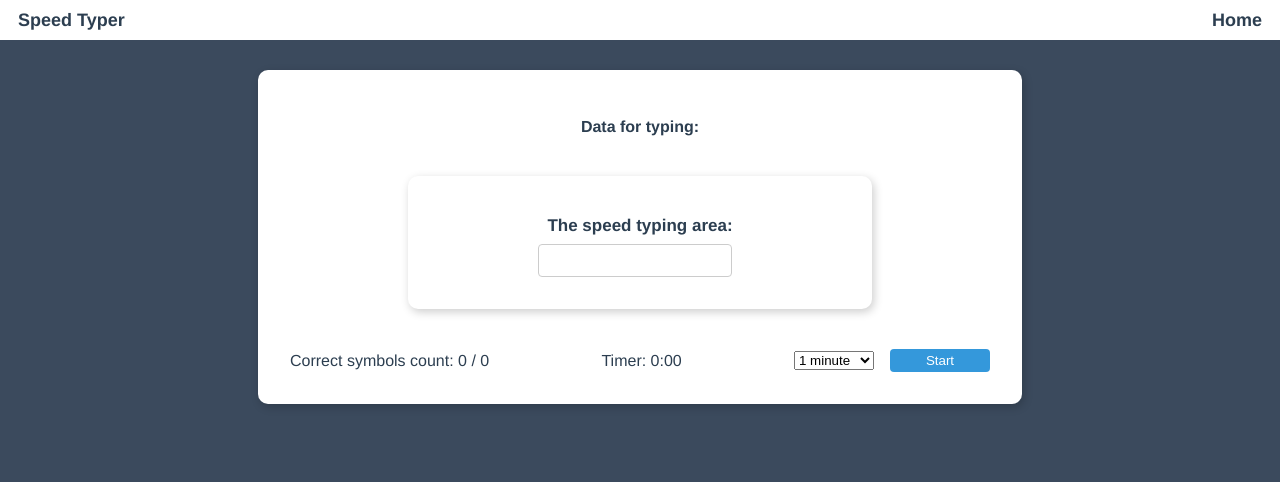
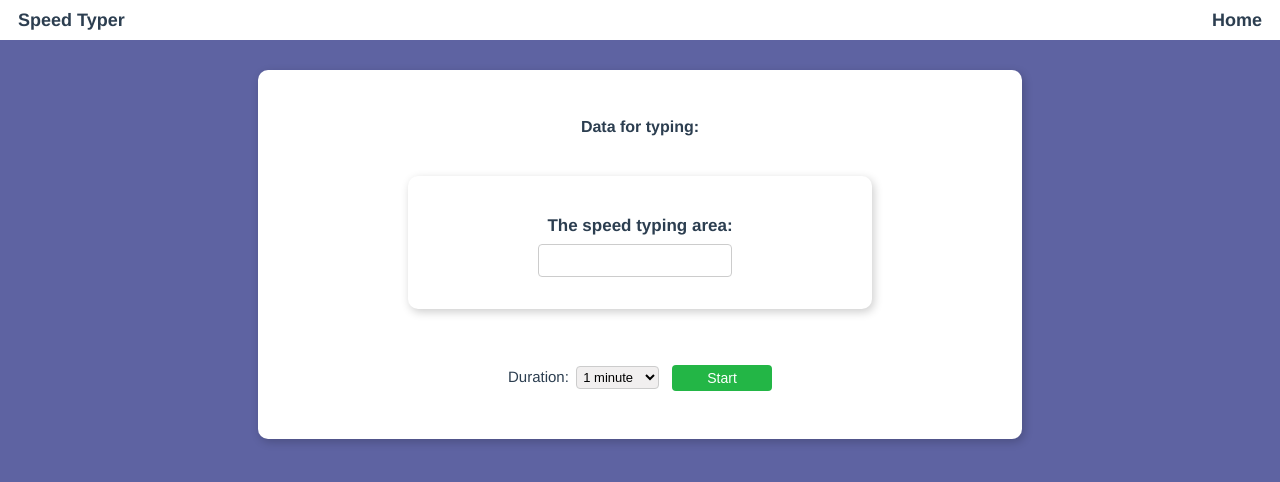
Before and after one commit to Don1k1337/vue-typing-speed-checker, a Vue app: page /checker in a window 1280 px wide. Shown: the top 482 px of the page. Built offline with nearby package versions, Linux system fonts and the light colour scheme; no server answers.

Commit message:
feat: UI logic changed. Main logic complete.

```diff
--- a/src/components/Checker/CheckerList.vue
+++ b/src/components/Checker/CheckerList.vue
@@ -20,7 +20,7 @@ import instance from '../../axios/index.js';
 import CheckerResults from './CheckerResults.vue';
 import CheckerInput from './CheckerInput.vue';
 import Card from '../ui/Card/Card.vue';
-import AppLoader from '../ui/Loaders/AppLoader.vue';
+import AppLoader from '../ui/Loader/AppLoader.vue';
 
 export default {
   components: {AppLoader, Card, CheckerInput, CheckerResults },
--- a/src/components/Checker/CheckerResults.vue
+++ b/src/components/Checker/CheckerResults.vue
@@ -1,28 +1,38 @@
 <template>
-  <div class="results">
-    <span class="results__count">
-      Correct symbols count: {{ correctSymbolsCount }}
-      / {{ symbolExtractor }}
-    </span>
-    <span v-if="isTimerStopped" class="results__per-minute">
-      Per minute: {{ calculateSymbolsPerMinute }},
-      Accurate: {{ typingAccuracy }}%
-    </span>
-    <span v-if="!isTimerStopped" class="results__timer">Timer: {{ formattedTimer }}</span>
-    <span class="results__controls">
-      <select class="results__duration" v-model="selectedDuration">
+  <div class="checker">
+    <div class="checker__results">
+      <div class="checker__count" v-show="isTimerStarted || isTimerComplete">
+        Correct symbols count: {{ correctSymbolsCount }} / {{ symbolExtractor }}
+      </div>
+      <div v-if="isTimerComplete" class="checker__stats">
+        <div class="checker__per-minute">
+          Symbols per minute: {{ calculateSymbolsPerMinute }}
+        </div>
+        <div class="checker__accuracy">
+          Accuracy: {{ typingAccuracy }}%
+        </div>
+      </div>
+    </div>
+    <div class="checker__controls">
+      <div class="checker__duration">
+        <label for="duration">Duration: </label>
+        <select id="duration" v-model="selectedDuration">
           <option value="60">1 minute</option>
           <option value="120">2 minutes</option>
           <option value="180">3 minutes</option>
         </select>
-      <button class="results__start-btn btn btn-secondary" @click="startTimer">Start</button>
-    </span>
+      </div>
+      <button class="checker__start-btn btn btn-primary" @click="startTimer">Start</button>
+    </div>
+    <div v-if="isTimerStarted" class="checker__timer">
+      Timer: {{ timerStarter }}
+    </div>
   </div>
 </template>
 
 <script>
 import { computed, ref, toRef, watch } from 'vue';
-import {useTimeFormat} from '../../use/useTimeFormat.js';
+import { useTimeFormat } from '../../use/useTimeFormat.js';
 
 export default {
   props: {
@@ -39,6 +49,7 @@ export default {
   setup(props) {
     const correctSymbolsCount = ref(0);
     const timer = ref(0);
+    const isTimerStarted = ref(false);
     const isTimerStopped = ref(false);
     const selectedDuration = ref('60'); // Default duration
     const quoteTextRef = toRef(props, 'quoteText');
@@ -50,7 +61,7 @@ export default {
       return quoteSymbols ? quoteSymbols.length : 0;
     });
 
-    const formattedTimer = computed(() => {
+    const timerStarter = computed(() => {
       return useTimeFormat(timer.value, selectedDuration.value);
     });
 
@@ -59,7 +70,7 @@ export default {
     });
 
     const calculateSymbolsPerMinute = computed(() => {
-      return correctSymbolsCount.value;
+      return Math.round((correctSymbolsCount.value / parseInt(selectedDuration.value)) * 60);
     });
 
     const typingAccuracy = computed(() => {
@@ -88,6 +99,7 @@ export default {
     });
 
     const startTimer = () => {
+      isTimerStarted.value = true;
       clearInterval(intervalId); // Clear the previous interval
       timer.value = 0; // Reset the timer
       correctSymbolsCount.value = 0; // Reset the correct symbols count
@@ -103,6 +115,7 @@ export default {
             if (timer.value >= parseInt(selectedDuration.value)) {
               clearInterval(intervalId);
               isTimerStopped.value = true;
+              isTimerStarted.value = false;
               stop(); // Manually stop the watch
             }
           },
@@ -115,9 +128,10 @@ export default {
       timer,
       symbolExtractor,
       typingAccuracy,
-      formattedTimer,
+      timerStarter,
       isTimerComplete,
       startTimer,
+      isTimerStarted,
       isTimerStopped,
       calculateSymbolsPerMinute,
     };
@@ -127,41 +141,77 @@ export default {
 
 <style scoped lang="scss">
 @import 'src/scss/variables';
+@import 'src/scss/mixins';
 
-.results {
+.checker {
   display: flex;
-  flex-wrap: wrap;
-  justify-content: space-between;
+  flex-direction: column;
   align-items: center;
+  font-size: 15px;
+
+  &__results {
+    margin-bottom: 1rem;
+    text-align: center;
 
     @media #{$common-screen-size} {
       font-size: 13px;
     }
   }
 
-.results__controls {
+  &__count {
+    margin-bottom: 0.5rem;
+  }
+
+  &__stats {
+    display: flex;
+    flex-direction: column;
+    align-items: center;
+    margin-bottom: 0.5rem;
+
+    &__per-minute,
+    &__accuracy {
+      margin-bottom: 0.2rem;
+    }
+  }
+
+  &__controls {
     display: flex;
     align-items: center;
+    margin-bottom: 1rem;
+
+    @media #{$common-screen-size} {
+      font-size: 13px;
     }
 
-.results__duration {
-  margin-right: 0.5rem;
+    label {
+      margin-right: 0.2rem;
+
+      @media #{$common-screen-size} {
+        font-size: 13px;
+      }
+    }
+    select {
+      padding: 0.3rem;
+      @include common-select;
+
+      @media #{$common-screen-size} {
+        font-size: 13px;
+      }
+    }
   }
 
-.results__start-btn {
+  &__start-btn {
     margin-left: 0.5rem;
-  flex-shrink: 0;
+    padding: 0.3rem 1rem;
+    font-size: 14px;
+
+    @media #{$common-screen-size} {
+      font-size: 13px;
+    }
   }
 
-@media #{$common-screen-size} {
-  .results__controls {
-    flex-direction: column;
-    align-items: center;
-  }
-
-  .results__duration,
-  .results__start-btn {
-    margin: 0.5rem 0;
+  &__timer {
+    font-size: 15px;
   }
 }
 </style>
--- a/src/components/ui/Loaders/AppLoader.vue
+++ b/src/components/ui/Loader/AppLoader.vue
@@ -34,7 +34,7 @@ export default {
     width: 32px;
     height: 32px;
     background: #a63030;
-    animation: lds-heart 1.2s infinite cubic-bezier(0.215, 0.61, 0.355, 1);
+    animation: loader-heart 1.2s infinite cubic-bezier(0.215, 0.61, 0.355, 1);
 
     &:after,
     &:before {
@@ -58,7 +58,7 @@ export default {
   }
 }
 
-@keyframes lds-heart {
+@keyframes loader-heart {
   0% {
     transform: scale(0.95);
   }
--- a/src/scss/_mixins.scss
+++ b/src/scss/_mixins.scss
@@ -62,7 +62,7 @@
 }
 
 @mixin common-select {
-  margin-right: 10px;
+  margin-right: 0.3rem;
   padding: 2px;
   background: #f1efef;
   border: 1px solid #ccc;
--- a/src/scss/main.scss
+++ b/src/scss/main.scss
@@ -10,7 +10,7 @@
 }
 
 body {
-  background: #3b4a5d;
+  background: #5e63a2;
 }
 
 .btn {
```
Lines whose indentation alone changed are shown as unchanged.
